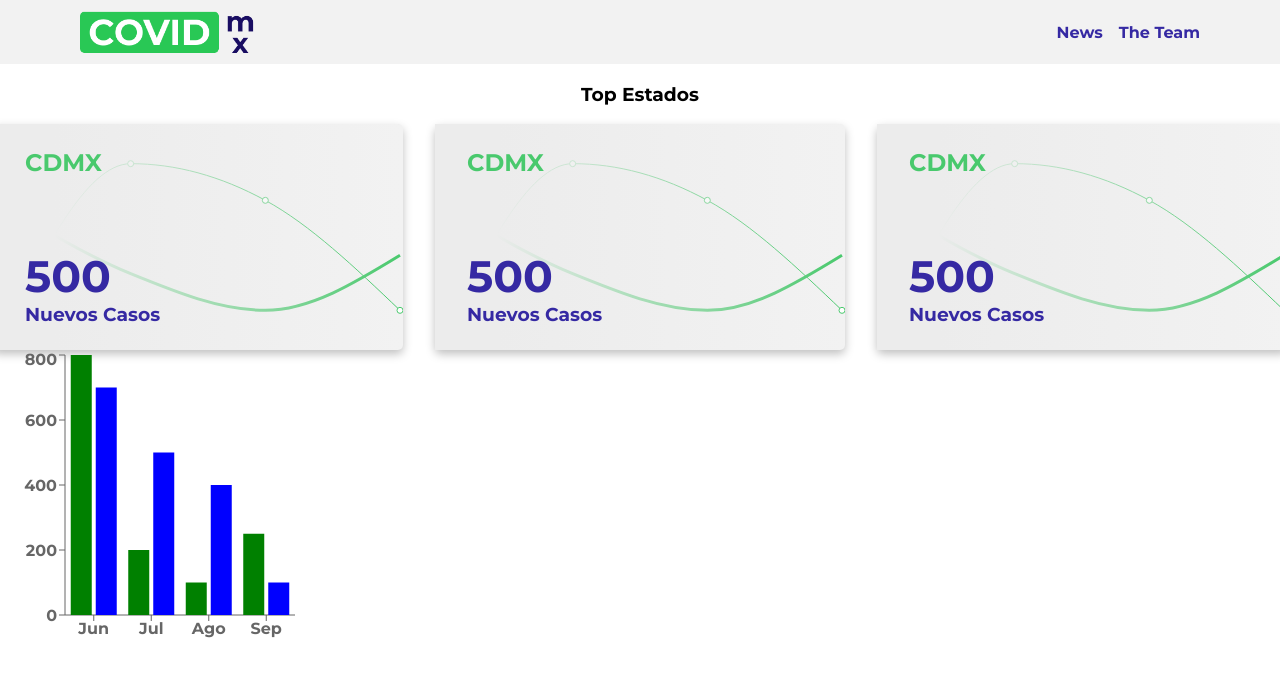
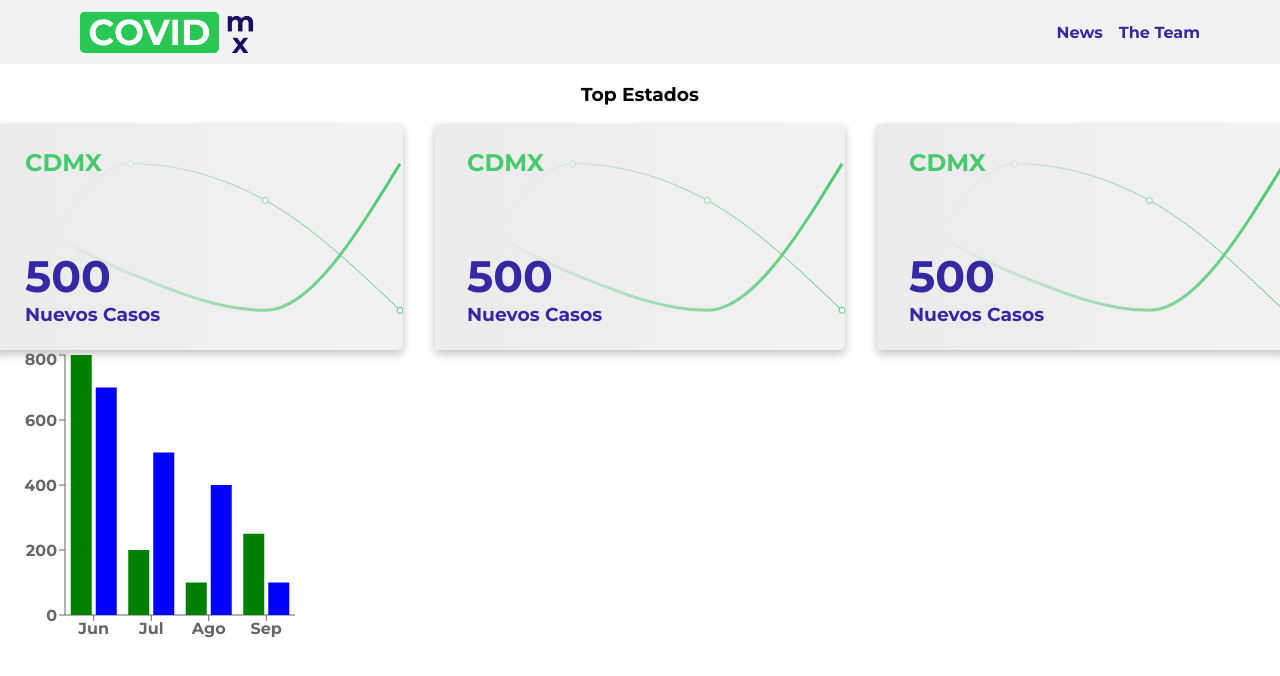
Before and after one commit to CovidMx/CovidMX-frontend, a React app: page / in a window 1280 px wide. Shown: the top 676 px of the page. Built offline with nearby package versions, Linux system fonts and the light colour scheme.

Commit message:
Charts de estados con data fake

```diff
--- a/src/components/ChartsEstadosItem.jsx
+++ b/src/components/ChartsEstadosItem.jsx
@@ -7,7 +7,7 @@ const data = [
   { name: 'Jun', covid: 400, pv: 0, amt: 2400 },
   { name: 'Jul', covid: 200, pv: 500, amt: 2400 },
   { name: 'Ago', covid: 100, pv: 400, amt: 2400 },
-  { name: 'Sep', covid: 250, pv: 100, amt: 2400 },
+  { name: 'Sep', covid: 500, pv: 100, amt: 2400 },
 ];
 
 const ChartsEstadosItem = () => {
```
